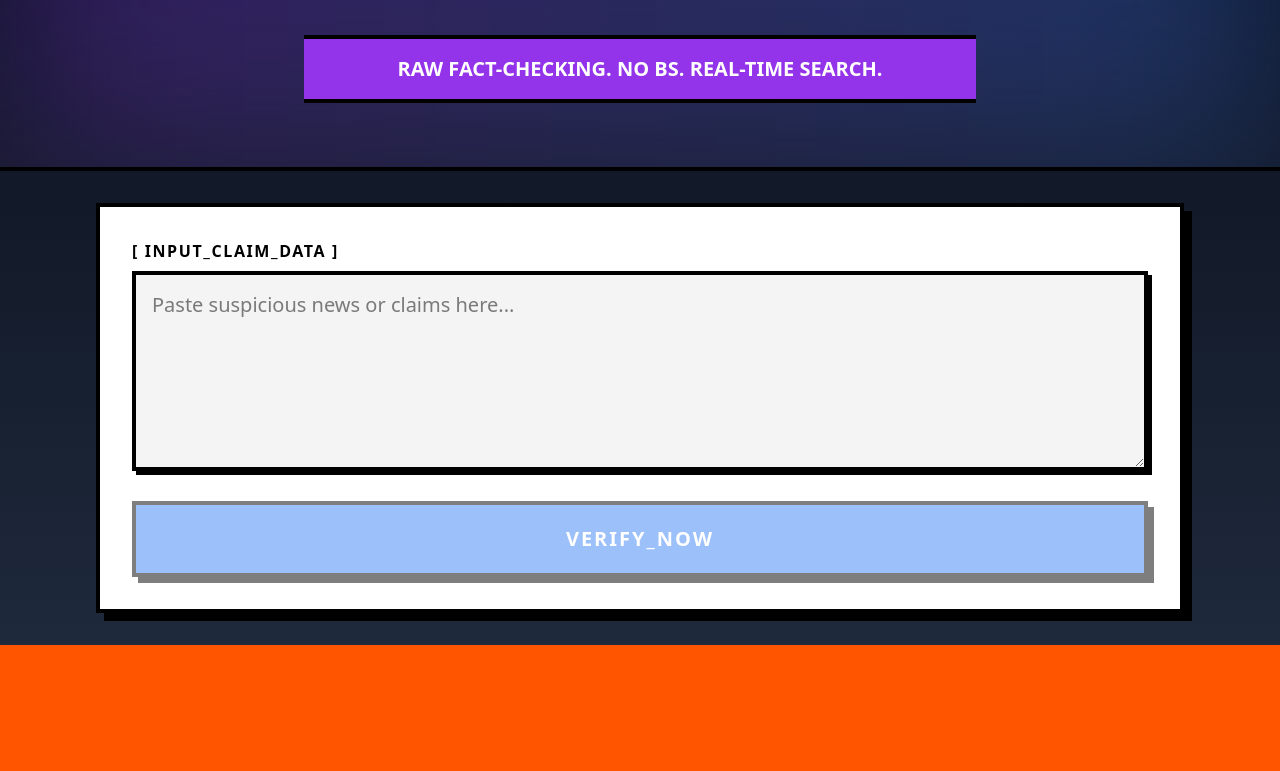
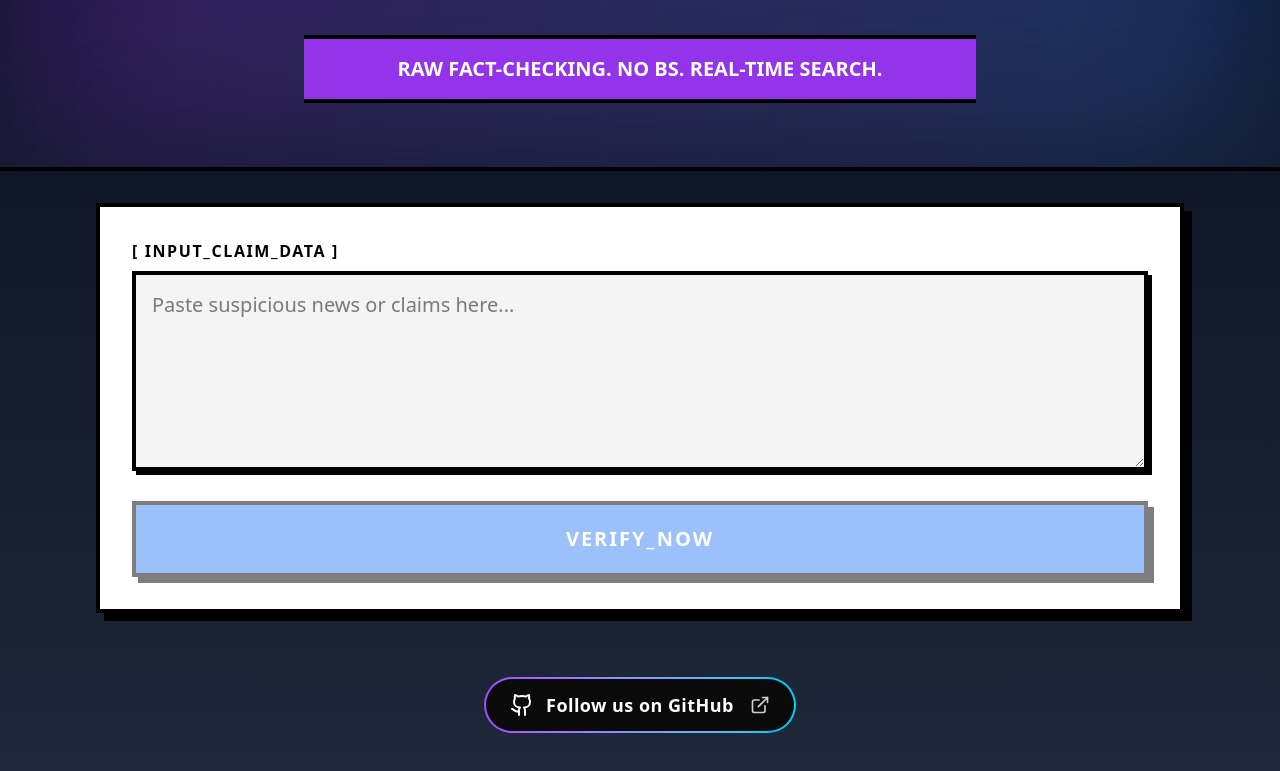
Before and after one commit to ianish148/fake-news, a Next.js app: page / in a window 1280 px wide. Shown: the part 353-1124 px from the top of the page. Before the commit the page ends 998 px from the top, so only its background shows below. Built offline with nearby package versions, Linux system fonts and the light colour scheme.

Commit message:
Add GitHub follow button

```diff
--- a/app/page.tsx
+++ b/app/page.tsx
@@ -1,7 +1,7 @@
 "use client";
 
 import { useState } from "react";
-import { Search, AlertTriangle, CheckCircle, HelpCircle, XCircle, ExternalLink, Loader2 } from "lucide-react";
+import { Search, AlertTriangle, CheckCircle, HelpCircle, XCircle, ExternalLink, Loader2, Github } from "lucide-react";
 
 type Verdict = "True" | "Mostly True" | "Mixed" | "Mostly False" | "False" | "Unverified";
 
@@ -232,6 +232,23 @@ export default function Home() {
         )}
 
       </div>
+
+      {/* Footer */}
+      <footer className="mt-16 mb-8 w-full flex justify-center">
+        <a
+          href="https://github.com/ianish148/fake-news"
+          target="_blank"
+          rel="noreferrer"
+          className="relative inline-flex p-[2px] rounded-full group bg-gradient-to-r from-purple-500 to-cyan-400 hover:shadow-[0_0_20px_rgba(168,85,247,0.4)] transition-all duration-300"
+        >
+          <div className="flex items-center gap-3 px-6 py-3 bg-[#0a0a0a] rounded-full text-white font-bold text-lg tracking-wide transition-colors group-hover:bg-[#111]">
+            <Github className="w-6 h-6" />
+            <span>Follow us on GitHub</span>
+            <ExternalLink className="w-5 h-5 ml-1 opacity-80" />
+          </div>
+        </a>
+      </footer>
+
     </main>
   );
 }
```
